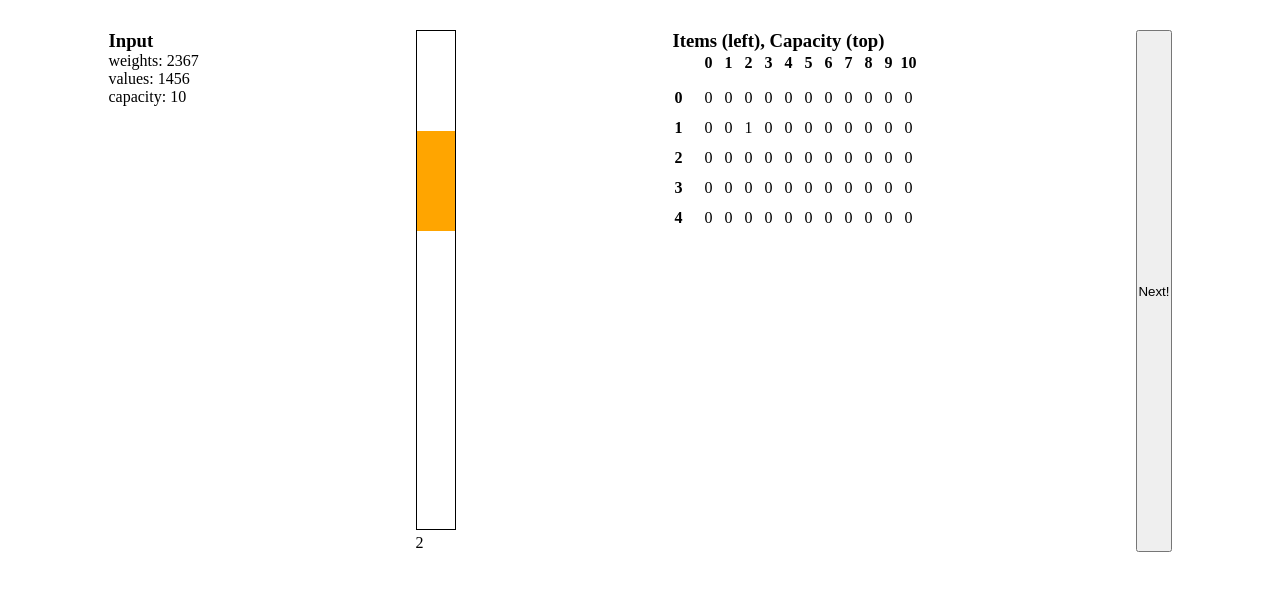
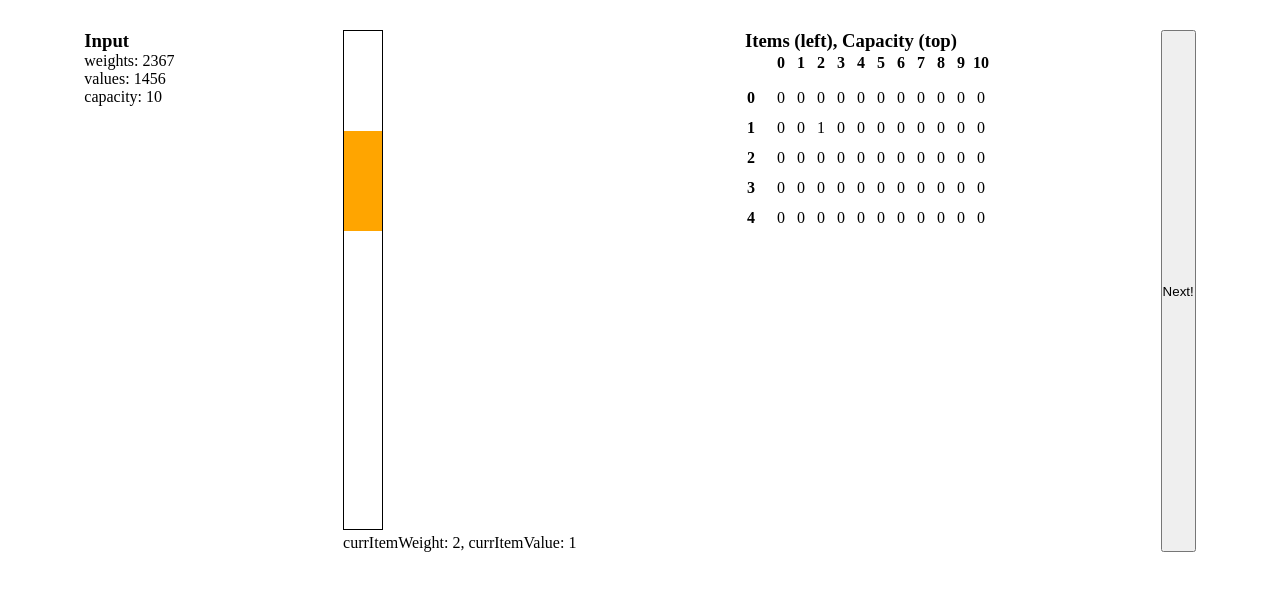
Before and after one commit to rose-paul/DP_vizualization, a React app: page / in a window 1280 px wide. Shown: the top 590 px of the page. Built offline with nearby package versions, Linux system fonts and the light colour scheme.

Commit message:
fix currItemWeight and currItemValue display

```diff
--- a/src/knapsack.jsx
+++ b/src/knapsack.jsx
@@ -19,7 +19,8 @@ const Knapsack = ({stepFunc}) => {
 
     // update the data if the idx changes
     useEffect(() => {
-        setData(weights[i]);
+        setData([weights[i], values[i]]);
+
     }, [i])
 
     // update the table if the algorithm iteration changes
@@ -49,7 +50,7 @@ const Knapsack = ({stepFunc}) => {
             </div>
             <div className="knapsack-inner">
                 <CapacityChart width={40} height={500} data={data} maxCapacity={maxCapacity} />
-                <span>{data[0]}</span>
+                <span>currItemWeight: {data[0]}, currItemValue: {data[1]}</span>
             </div>
             <DynamicProgrammingTable numRows={5} numCols={10} dpTable={dpTable} />
             <button onClick={() => setalgoI(oldI => oldI+1)}>Next!</button>
```
Also changed, not shown: 1 other file (tests, documents, lock files or other folders).
